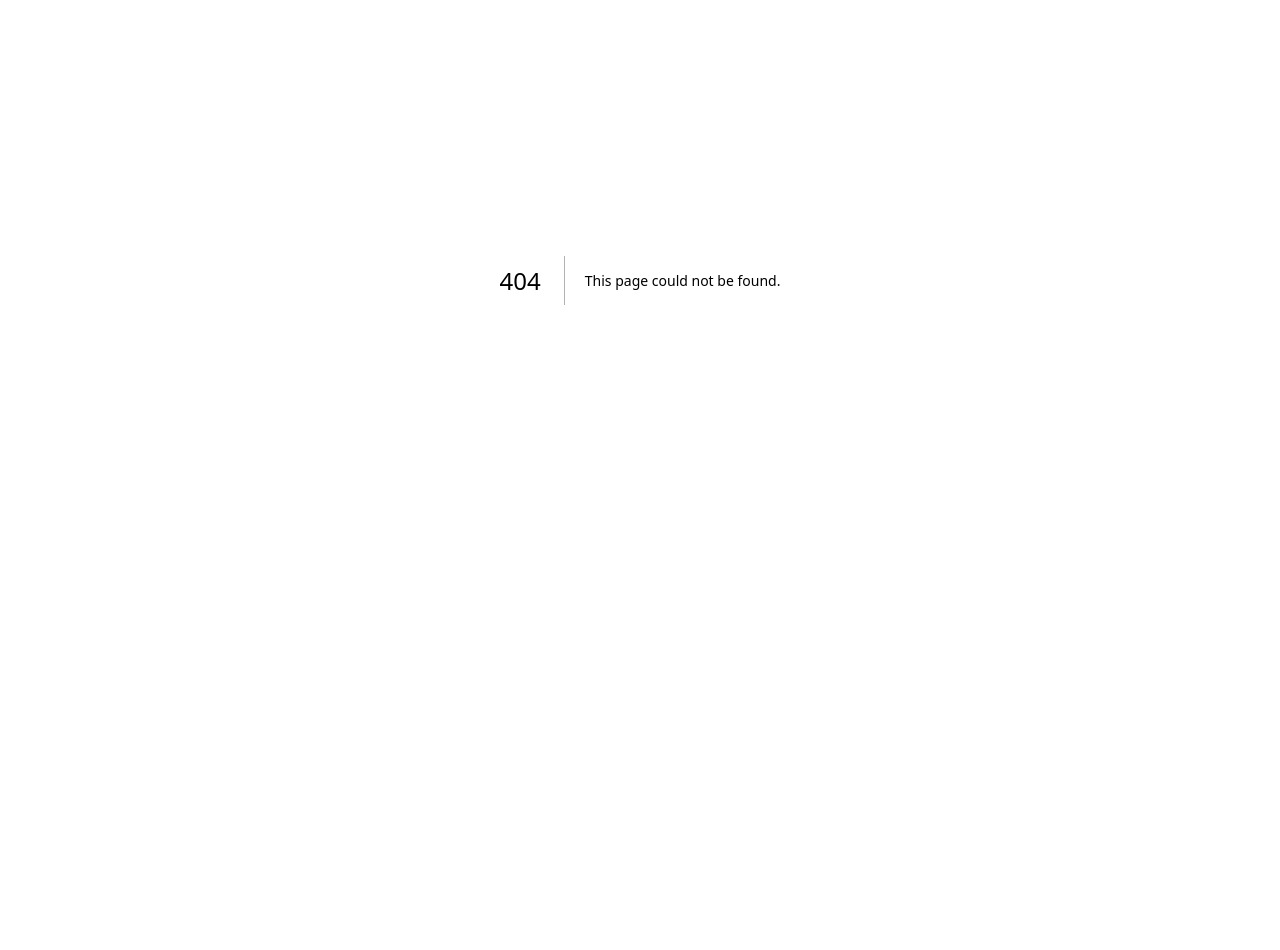
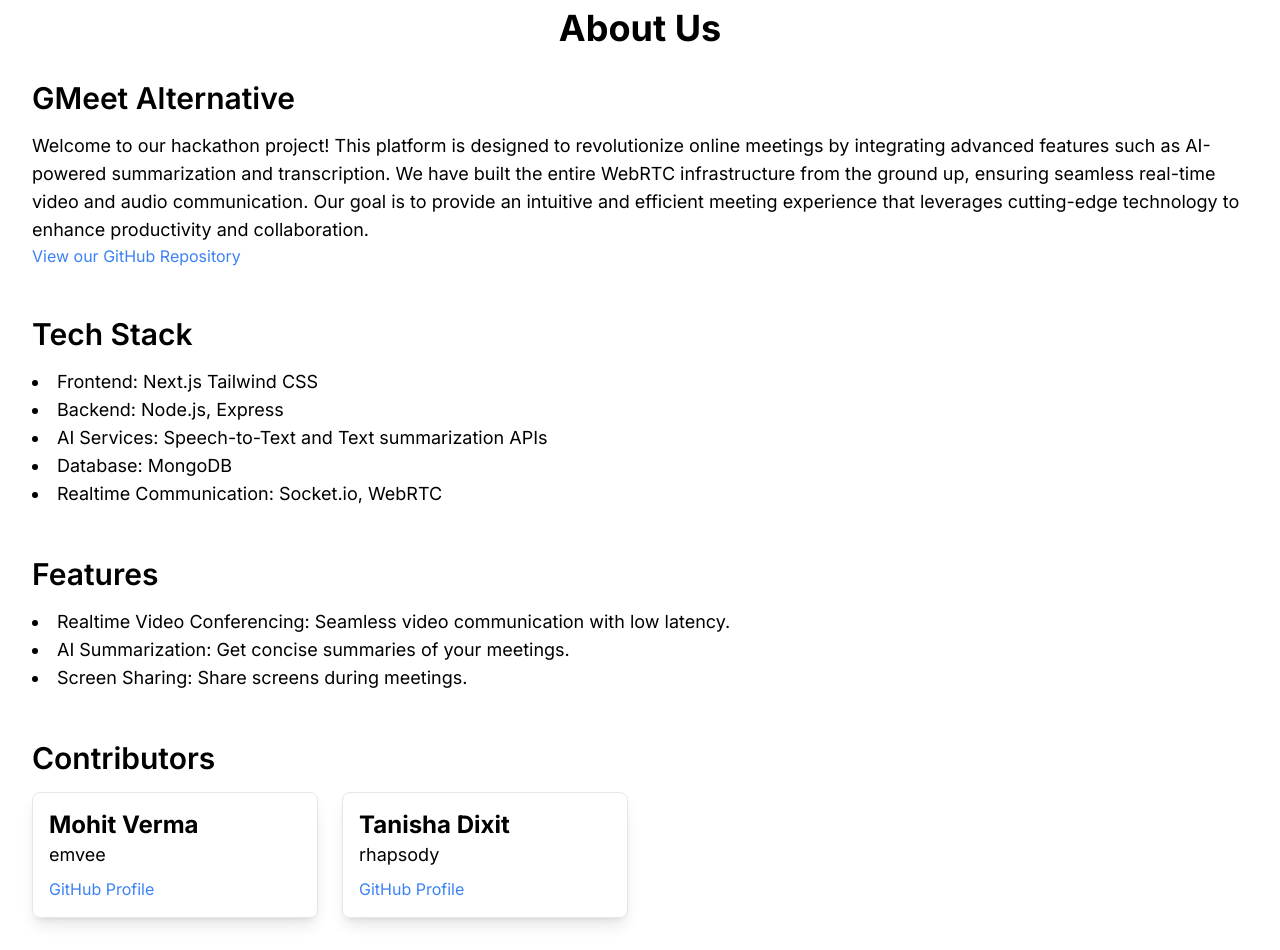
Before and after one commit to Pratham1812/GmeetAlternative, a Next.js app in the folder frontend/: page /about in a window 1280 px wide. Before the commit this address had no page. Shown: the part 120-1070 px from the top of the page. Before the commit the page ends 800 px from the top, so only its background shows below. Built offline with nearby package versions, Linux system fonts and the light colour scheme.

Commit message:
feat: About Us page added

```diff
--- /dev/null
+++ b/frontend/app/about/page.tsx
@@ -0,0 +1,77 @@
+// AboutUs.tsx
+import HomeNavbar from '@/components/HomeNavbar';
+import React from 'react';
+
+const AboutUs: React.FC = () => {
+    const contributors = [
+        { name: 'Mohit Verma', username: 'emvee' , github: 'https://github.com/mohitvermax'},
+        { name: 'Tanisha Dixit', username: 'rhapsody', github: 'https://github.com/tanishadixit0206' },
+    ];
+
+    return (
+        <>
+        <HomeNavbar/>
+        <div className="container mx-auto p-8">
+            <h1 className="text-4xl font-bold text-center mb-8">About Us</h1>
+
+            <section className="mb-12">
+                <h2 className="text-3xl font-semibold mb-4">GMeet Alternative</h2>
+                <p className="text-lg">
+    Welcome to our hackathon project! This platform is designed to revolutionize online meetings by integrating advanced features such as AI-powered summarization and transcription. We have built the entire WebRTC infrastructure from the ground up, ensuring seamless real-time video and audio communication. Our goal is to provide an intuitive and efficient meeting experience that leverages cutting-edge technology to enhance productivity and collaboration.
+                </p>
+                <a
+                    href="https://github.com/GmeetAlternative/GmeetAlternative" // Replace with your actual GitHub repo link
+                    target="_blank"
+                    rel="noopener noreferrer"
+                    className="text-blue-500 hover:underline"
+                >
+                    View our GitHub Repository
+                </a>
+
+            </section>
+
+            <section className="mb-12">
+                <h2 className="text-3xl font-semibold mb-4">Tech Stack</h2>
+                <ul className="list-disc list-inside text-lg">
+                    <li>Frontend: Next.js Tailwind CSS</li>
+                    <li>Backend: Node.js, Express</li>
+                    <li>AI Services: Speech-to-Text and Text summarization APIs</li>
+                    <li>Database: MongoDB</li>
+                    <li>Realtime Communication: Socket.io, WebRTC</li>
+                </ul>
+            </section>
+
+            <section className="mb-12">
+                <h2 className="text-3xl font-semibold mb-4">Features</h2>
+                <ul className="list-disc list-inside text-lg">
+                    <li>Realtime Video Conferencing: Seamless video communication with low latency.</li>
+                    <li>AI Summarization: Get concise summaries of your meetings.</li>
+                    <li>Screen Sharing: Share screens during meetings.</li>
+                </ul>
+            </section>
+
+            <section>
+                <h2 className="text-3xl font-semibold mb-4">Contributors</h2>
+                <div className="grid grid-cols-1 sm:grid-cols-2 md:grid-cols-3 lg:grid-cols-4 gap-6">
+                    {contributors.map((contributor, index) => (
+                        <div key={index} className="border p-4 rounded-lg shadow-lg">
+                            <h3 className="text-2xl font-bold">{contributor.name}</h3>
+                            <p className="text-lg">{contributor.username}</p>
+                            <a
+                                href={contributor.github}
+                                target="_blank"
+                                rel="noopener noreferrer"
+                                className="text-blue-500 hover:underline mt-2 block"
+                            >
+                                GitHub Profile
+                            </a>
+                        </div>
+                    ))}
+                </div>
+            </section>
+        </div>
+        </>
+    );
+};
+
+export default AboutUs;
```
